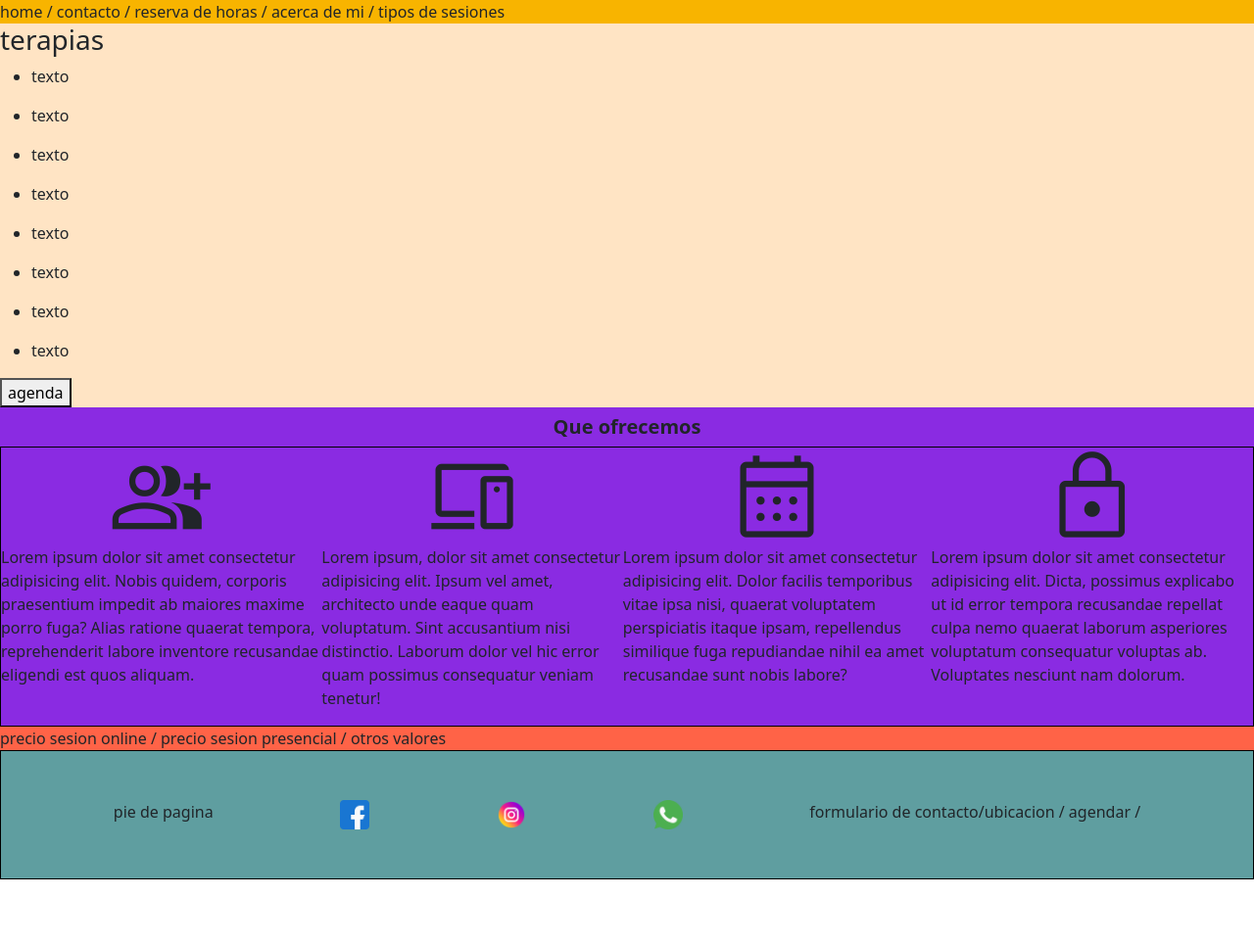
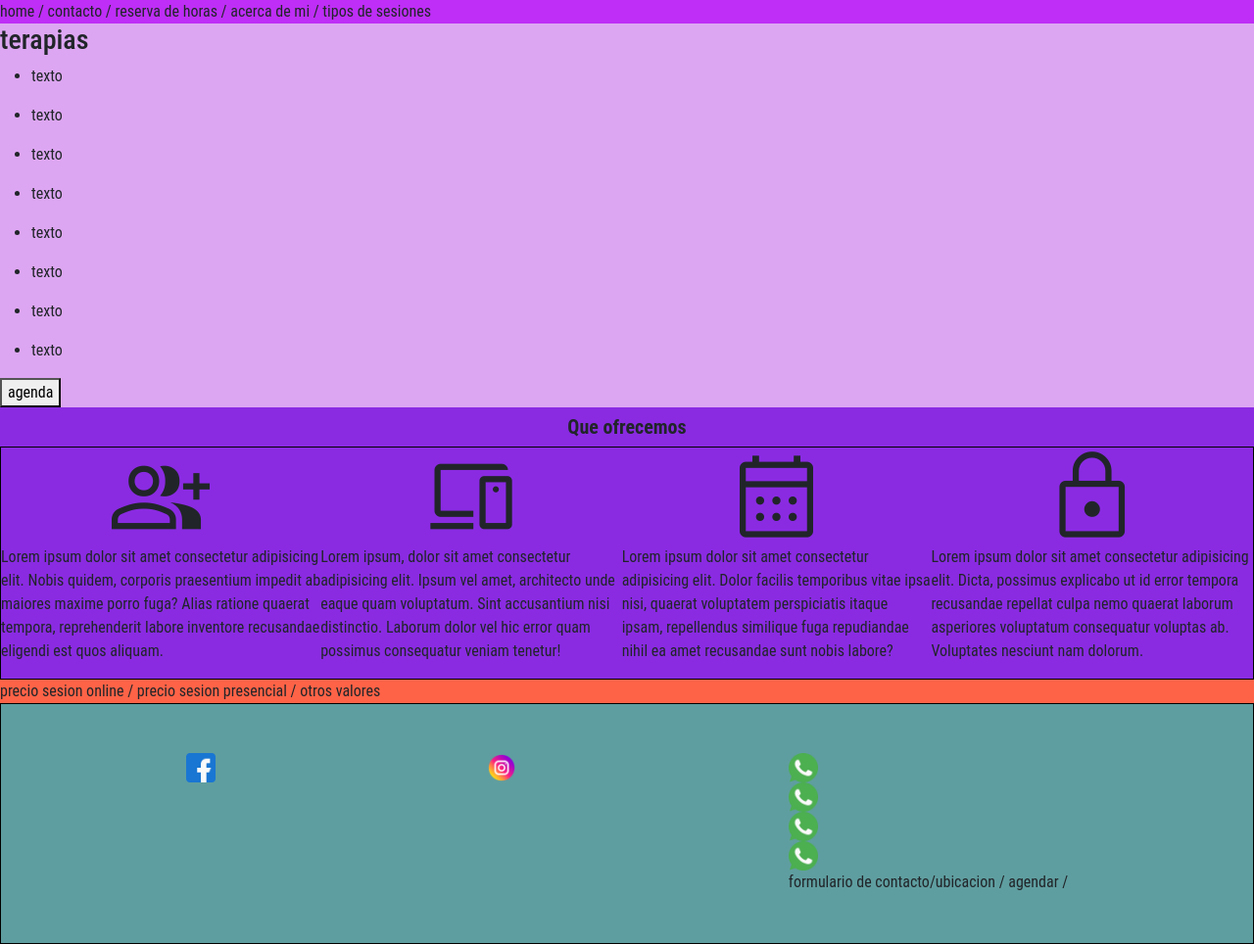
Before and after one commit to sebazuniga1981/ps-jessica, a plain HTML site: page index.html in a window 1280 px wide. Shown: the whole page at 98% size. Before the commit the page ends 898 px from the top, so only its background shows below. Drawn offline with nearby package versions, Linux system fonts and the light colour scheme.

Commit message:
cambio de colores

```diff
--- a/assets/css/style.css
+++ b/assets/css/style.css
@@ -1,6 +1,7 @@
 body {
   margin: 0;
   padding: 0;
+  font-family: "Roboto Condensed", sans-serif;
 }
 
 .web-layout {
@@ -16,11 +17,11 @@ body {
 }
 .header {
   grid-area: header;
-  background-color: #f8b400;
+  background-color: #be2ef6;
 }
 .menu-sup-1 {
   grid-area: menu-sup-1;
-  background-color: bisque;
+  background-color: #dda6f2;
 }
 .menu-sup-2 {
   grid-area: menu-sup-2;
--- a/index.html
+++ b/index.html
@@ -89,18 +89,34 @@
         precio sesion online / precio sesion presencial / otros valores
       </section>
       <footer class="pie-de-pagina">
-        pie de pagina
         <div class="rrss">
-          <a href="https://www.facebook.com"><img src="./assets/imgs/facebook.png" alt="enlace a facebook"></a>
+          <a href="https://www.facebook.com"
+            ><img src="./assets/imgs/facebook.png" alt="enlace a facebook"
+          /></a>
         </div>
-         <div class="rrss">
-          <a href="https://www.instagram.com"><img src="./assets/imgs/instagram.png" alt="enlace a instagram"></a>
+        <div class="rrss">
+          <a href="https://www.instagram.com"
+            ><img src="./assets/imgs/instagram.png" alt="enlace a instagram"
+          /></a>
         </div>
-         <div class="rrss">
-          <a href="https://www.whatsapp.com"><img src="./assets/imgs/whatsapp.png" alt="enlace a whatsapp"></a>
+        <div class="rrss">
+          <a href="https://www.whatsapp.com"
+            ><img src="./assets/imgs/whatsapp.png" alt="enlace a whatsapp"
+          /></a>
+          <div class="rrss">
+          <a href="https://www.whatsapp.com"
+            ><img src="./assets/imgs/whatsapp.png" alt="enlace formulario de contacto"
+          /></a>
+          <div class="rrss">
+          <a href="https://www.whatsapp.com"
+            ><img src="./assets/imgs/whatsapp.png" alt="enlace a whatsapp"
+          /></a>
+          <div class="rrss">
+          <a href="https://www.whatsapp.com"
+            ><img src="./assets/imgs/whatsapp.png" alt="enlace a whatsapp"
+          /></a>
         </div>
-         formulario de contacto/ubicacion /
-        agendar /
+        formulario de contacto/ubicacion / agendar /
       </footer>
     </div>
   </body>
```
